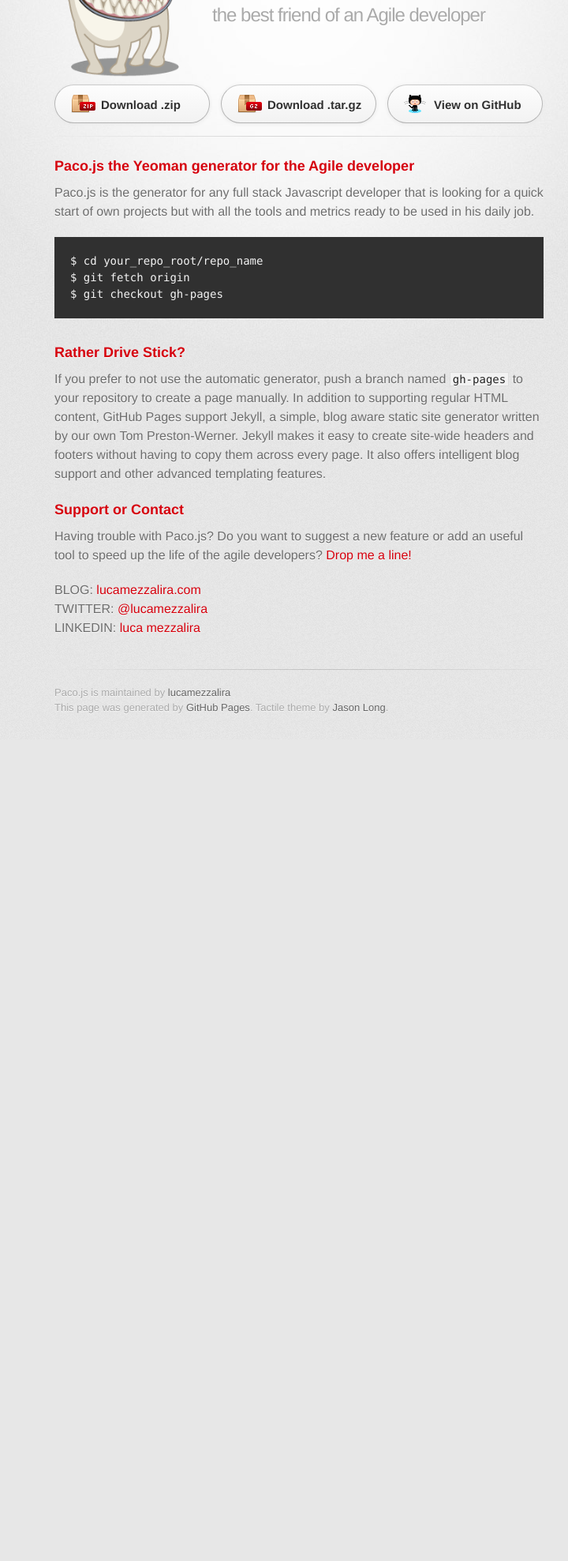
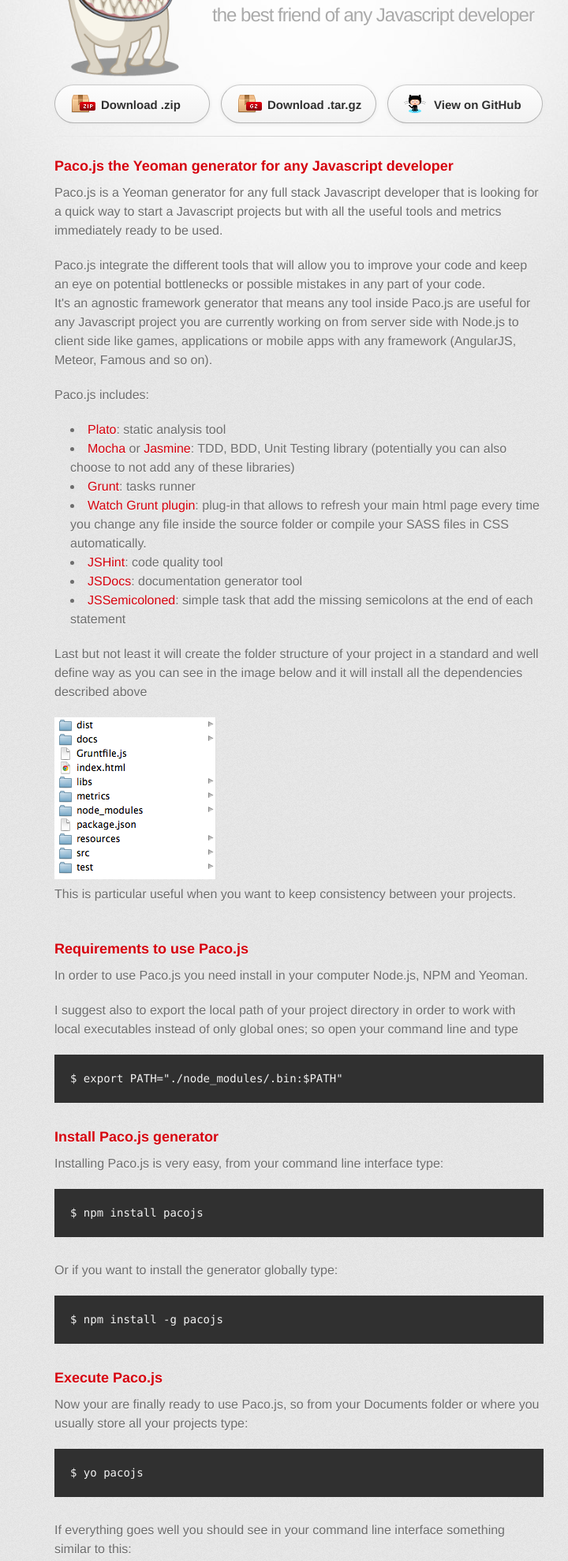
Before and after one commit to lucamezzalira/pacojs, a plain HTML site: page index.html in a window 1280 px wide. Shown: the part 130-2106 px from the top of the page at 79% size, without its empty margins (261-981 px from the left). Before the commit the page ends 1066 px from the top, so only its background shows below. Drawn offline with Linux system fonts and the light colour scheme; a web font is replaced by a local one.

Commit message:
updated description of the website

```diff
--- a/index.html
+++ b/index.html
@@ -21,7 +21,7 @@
             <div class="header">
                 <img src="images/pacojsLogo.png" alt="logo"/>
             </div>
-            <div class="headerTitle"><h1>Paco.js</h1><h2>the best friend of an Agile developer</h2></div>
+            <div class="headerTitle"><h1>Paco.js</h1><h2>the best friend of any Javascript developer</h2></div>
         </header>
 
         <section id="downloads" class="clearfix">
@@ -34,24 +34,69 @@
 
         <section id="main_content">
           <h3>
-<a name="welcome-to-github-pages" class="anchor" href="#welcome-to-github-pages"><span class="octicon octicon-link"></span></a>Paco.js the Yeoman generator for the Agile developer</h3>
+<a name="welcome-to-github-pages" class="anchor" href="#welcome-to-github-pages"><span class="octicon octicon-link"></span></a>Paco.js the Yeoman generator for any Javascript developer</h3>
 
-<p>Paco.js is the generator for any full stack Javascript developer that is looking for a quick start of own projects but with all the tools and metrics ready to be used in his daily job.</p>
-
-<pre><code>$ cd your_repo_root/repo_name
-$ git fetch origin
-$ git checkout gh-pages
-</code></pre>
+<p>Paco.js is a Yeoman generator for any full stack Javascript developer that is looking for a quick way to start a Javascript projects but with all the useful tools and metrics immediately ready to be used.</p>
+<p>Paco.js integrate the different tools that will allow you to improve your code and keep an eye on potential bottlenecks or possible mistakes in any part of your code.<br/>
+It's an agnostic framework generator that means any tool inside Paco.js are useful for any Javascript project you are currently working on from server side with Node.js to client side like games, applications or mobile apps with any framework (AngularJS, Meteor, Famous and so on).</p>
+<p>Paco.js includes:
+<ul>
+  <li><a href="https://github.com/es-analysis/plato" target="_blank"><i>Plato</i></a>: static analysis tool</li>
+  <li><i><a href="http://visionmedia.github.io/mocha/" target="_blank">Mocha</a> or <a href="http://jasmine.github.io/" target="_blank">Jasmine</a></i>: TDD, BDD, Unit Testing library (potentially you can also choose to not add any of these libraries)</li>
+  <li><i><a href="http://gruntjs.com/" target="_blank">Grunt</i></a>: tasks runner</li>
+  <li><i><a href="https://github.com/gruntjs/grunt-contrib-watch" target="_blank">Watch Grunt plugin</i></a>: plug-in that allows to refresh your main html page every time you change any file inside the source folder or compile your SASS files in CSS automatically.</li>
+  <li><i><a href="http://www.jshint.com/" target="_blank">JSHint</i></a>: code quality tool</li>
+  <li><i><a href="http://usejsdoc.org/" target="_blank">JSDocs</i></a>: documentation generator tool</li>
+  <li><i><a href="https://github.com/Crydust/grunt-jssemicoloned" target="_blank">JSSemicoloned</i></a>: simple task that add the missing semicolons at the end of each statement</li>
+</ul></p>
+<p>Last but not least it will create the folder structure of your project in a standard and well define way as you can see in the image below and it will install all the dependencies described above</p>
+<img src="images/folderStructure.png"/>
+<p>This is particular useful when you want to keep consistency between your projects.</p>
+<br/>
 
 <h3>
-<a name="rather-drive-stick" class="anchor" href="#rather-drive-stick"><span class="octicon octicon-link"></span></a>Rather Drive Stick?</h3>
+<a name="rather-drive-stick" class="anchor" href="#rather-drive-stick"><span class="octicon octicon-link"></span></a>Requirements to use Paco.js</h3>
+<p>In order to use Paco.js you need install in your computer Node.js, NPM and Yeoman.</p>
+<p>I suggest also to export the local path of your project directory in order to work with local executables instead of only global ones; so open your command line and type</p>
+<pre><code>$ export PATH="./node_modules/.bin:$PATH"</code></pre>
 
-<p>If you prefer to not use the automatic generator, push a branch named <code>gh-pages</code> to your repository to create a page manually. In addition to supporting regular HTML content, GitHub Pages support Jekyll, a simple, blog aware static site generator written by our own Tom Preston-Werner. Jekyll makes it easy to create site-wide headers and footers without having to copy them across every page. It also offers intelligent blog support and other advanced templating features.</p>
+<h3>
+<a name="rather-drive-stick" class="anchor" href="#rather-drive-stick"><span class="octicon octicon-link"></span></a>Install Paco.js generator</h3>
+<p>Installing Paco.js is very easy, from your command line interface type:</p>
+<pre><code>$ npm install pacojs</code></pre>
+<p>Or if you want to install the generator globally type:</p>
+<pre><code>$ npm install -g pacojs</code></pre>
+
+<h3>
+<a name="rather-drive-stick" class="anchor" href="#rather-drive-stick"><span class="octicon octicon-link"></span></a>Execute Paco.js</h3>
+<p>Now your are finally ready to use Paco.js, so from your Documents folder or where you usually store all your projects type:</p>
+<pre><code>$ yo pacojs</code></pre>
+<p>If everything goes well you should see in your command line interface something similar to this:</p>
+<img src="images/terminal.png"/>
+<h3>
+<a name="rather-drive-stick" class="anchor" href="#rather-drive-stick"><span class="octicon octicon-link"></span></a>Default Tasks in Paco.js</h3>
+<p>Paco.JS creates a grunt file and install all the dependencies for you so from now on you have only to focus on your Javascript project.</p>
+<p>By default you can lunch 3 different taks:</p>
+<ul>
+  <li>default: where all the tools are run simultaneously; in this case, the watch plugin will be activated so every time you change a file in your source or test folder automatically will be refresh the browser page where you are rendering your project.</li>
+  <li>analysis: in this case Grunt will run only the jshint and plato tasks checking the code for you and generating the static analysis inside the metrics folder</li>
+  <li>docs: in this case Grunt will run only the jsdoc task generating the documentation from the comments inside your project</li>
+</ul>
+<p>To use 1 if these registered task you need to call Grunt inside the project folder like:</p>
+<pre><code>$ grunt</code></pre>
+<pre><code>$ grunt analysis</code></pre>
+<pre><code>$ grunt docs</code></pre>
+<p>If, during the project generation, you've chosen also Mocha or Jasmine you can also run only the tests and the jshint task in this way:</p>
+<pre><code>$ grunt tests</code></pre>
+
+<h3>
+<a name="rather-drive-stick" class="anchor" href="#rather-drive-stick"><span class="octicon octicon-link"></span></a>Paco.js mentions</h3>
+<p><a href="http://wp.me/p3LTb-e3" target="_blank">Paco.js: The definitive Javascript project generator</a></p>
 
 <h3>
 <a name="support-or-contact" class="anchor" href="#support-or-contact"><span class="octicon octicon-link"></span></a>Support or Contact</h3>
 
-<p>Having trouble with Paco.js? Do you want to suggest a new feature or add an useful tool to speed up the life of the agile developers? <a href="mailto:mezzalab@gmail.com">Drop me a line!</a></p>
+<p>Having trouble with Paco.js? Do you want to share your feedback on the project? Do you want to suggest a new library, a new feature or add an useful tool to speed up the life of the Javascript developers? <a href="mailto:mezzalab@gmail.com">Drop me a line</a> and remember to follow me to read more about Paco.js</p>
             <p>
             BLOG: <a href="http://lucamezzalira.com" target="_blank">lucamezzalira.com</a><br/>
             TWITTER: <a href="https://twitter.com/lucamezzalira" target="_blank">@lucamezzalira</a><br/>
@@ -60,10 +105,9 @@
         </section>
 
         <footer>
-          Paco.js is maintained by <a href="https://twitter.com/lucamezzalira" target="_blank">lucamezzalira</a><br>
+          Paco.js is maintained by <a href="mailto:mezzalab@gmail.com">Luca Mezzalira</a><br>
           This page was generated by <a href="http://pages.github.com" target="_blank">GitHub Pages</a>. Tactile theme by <a href="https://twitter.com/jasonlong" target="_blank">Jason Long</a>.
         </footer>
-
 
       </div>
     </div>
```
Also changed, not shown: images/folderStructure.png (added), images/terminal.png (added).
